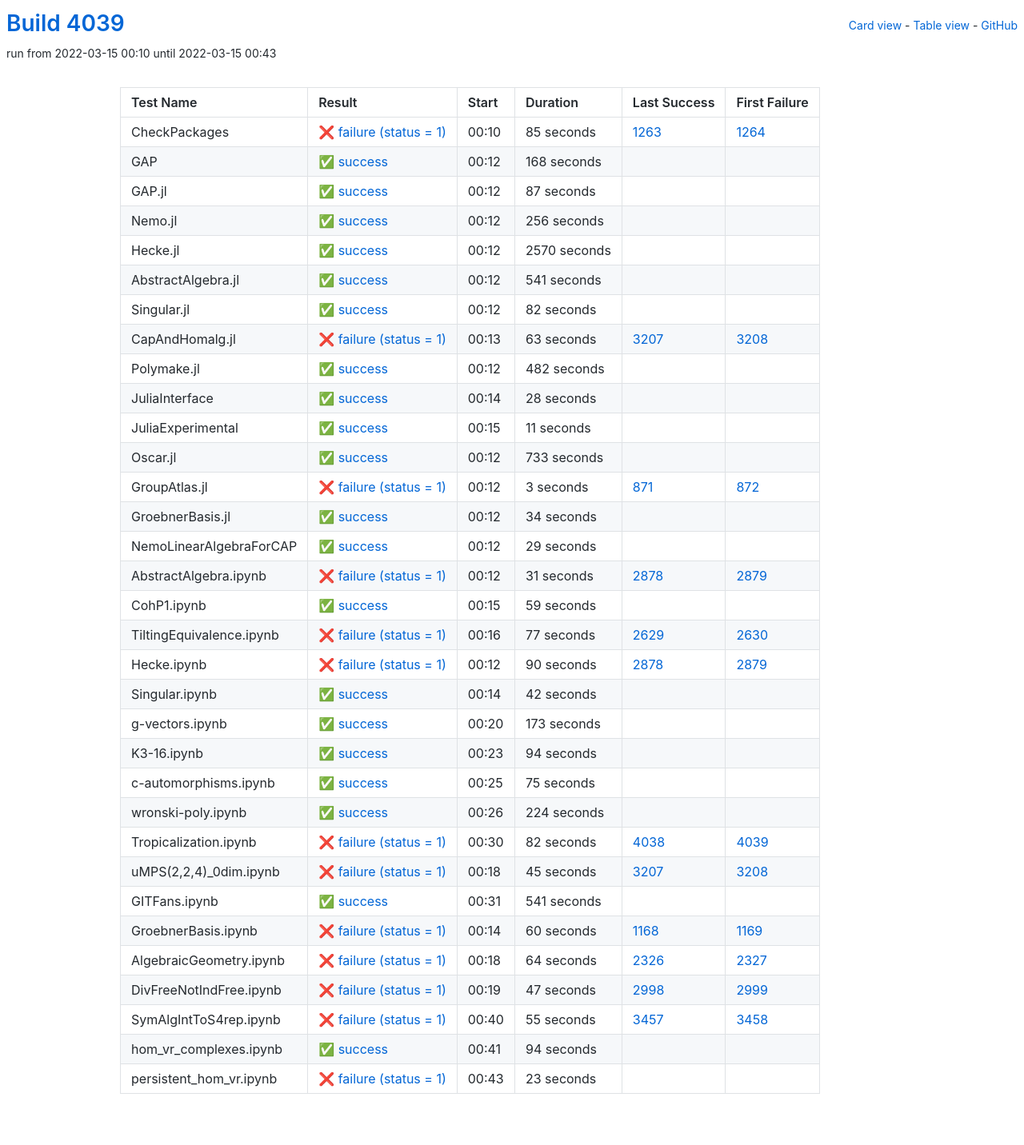
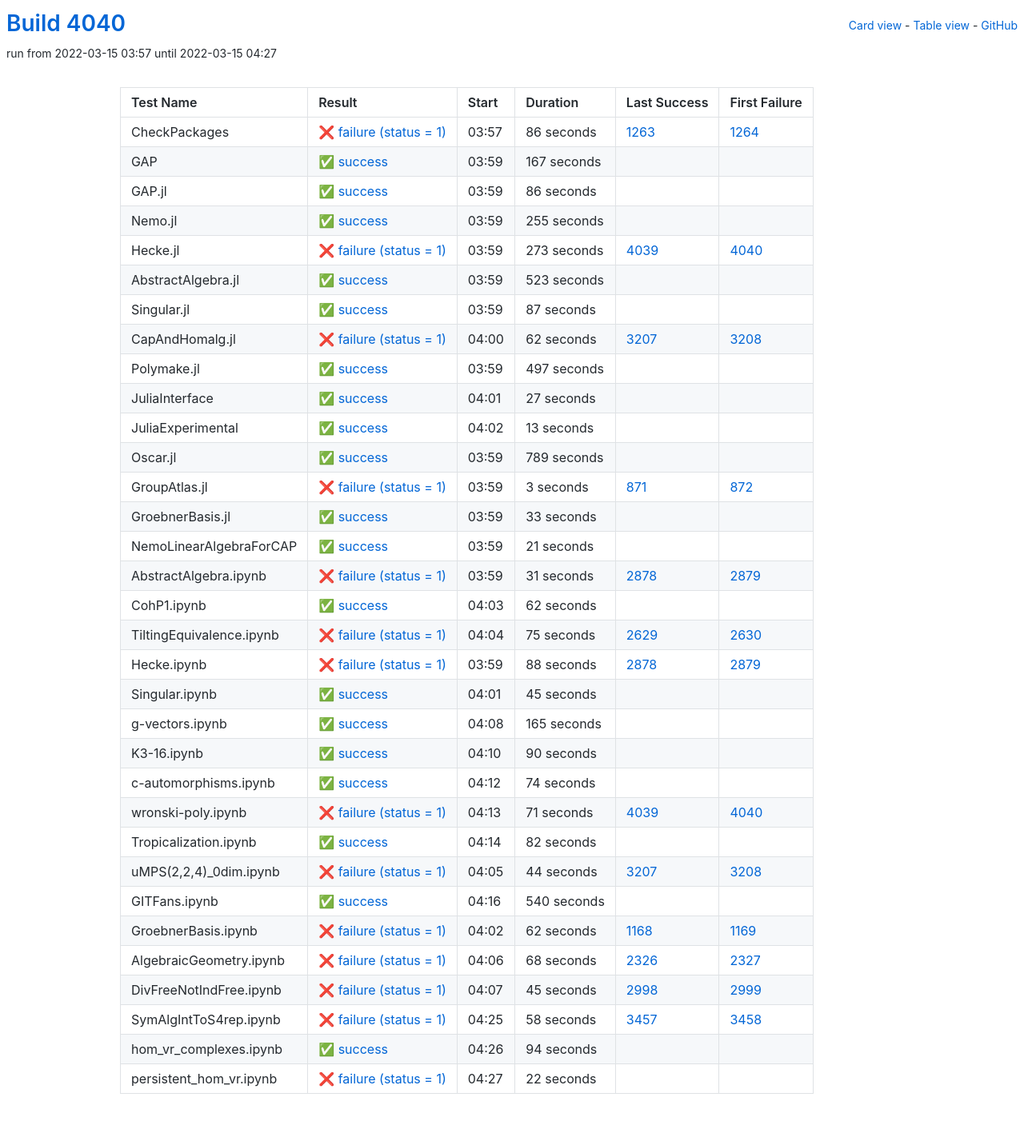
Before and after one commit to oscar-system/oscar-ci-status-stable, a Jekyll site: the page built from table.html, in a window 1280 px wide. Shown: the whole page at 80% size. Built offline with Jekyll 4.4.1, drawn with Linux system fonts in a browser that asks for light colours.

Commit message:
Build #4040

```diff
--- a/_data/ci.yml
+++ b/_data/ci.yml
@@ -1,6 +1,6 @@
 ---
-build: 4039
-build_url: https://oscarci.mathematik.uni-kl.de/job/oscar-stable/4039/
+build: 4040
+build_url: https://oscarci.mathematik.uni-kl.de/job/oscar-stable/4040/
 job: oscar-stable
 organization: oscar-system
 repo: oscar-ci-status-stable
@@ -8,32 +8,80 @@ repourl: https://github.com/oscar-system/oscar-ci-status-stable
 tests:
 - name: CheckPackages
   id: checkpackages
-  log: https://oscarci.mathematik.uni-kl.de/job/oscar-stable/4039/artifact/logs/build-4039/CheckPackages.log
-  start: 2022-03-15 00:10
+  log: https://oscarci.mathematik.uni-kl.de/job/oscar-stable/4040/artifact/logs/build-4040/CheckPackages.log
+  start: 2022-03-15 03:57
   success: false
   exitcode: 1
   status: failure
-  duration: 85
+  duration: 86
   last_success: 1263
   last_success_url: https://oscarci.mathematik.uni-kl.de/job/oscar-stable/1263/
   first_failure: 1264
   first_failure_url: https://oscarci.mathematik.uni-kl.de/job/oscar-stable/1264/
 - name: GAP
   id: gap
-  log: https://oscarci.mathematik.uni-kl.de/job/oscar-stable/4039/artifact/logs/build-4039/GAP.log
-  start: 2022-03-15 00:12
+  log: https://oscarci.mathematik.uni-kl.de/job/oscar-stable/4040/artifact/logs/build-4040/GAP.log
+  start: 2022-03-15 03:59
   success: true
   exitcode: 0
   status: success
-  duration: 168
+  duration: 167
   last_success: false
   last_success_url:
   first_failure: false
   first_failure_url:
 - name: GAP.jl
   id: gap-jl
-  log: https://oscarci.mathematik.uni-kl.de/job/oscar-stable/4039/artifact/logs/build-4039/GAP.jl.log
-  start: 2022-03-15 00:12
+  log: https://oscarci.mathematik.uni-kl.de/job/oscar-stable/4040/artifact/logs/build-4040/GAP.jl.log
+  start: 2022-03-15 03:59
+  success: true
+  exitcode: 0
+  status: success
+  duration: 86
+  last_success: false
+  last_success_url:
+  first_failure: false
+  first_failure_url:
+- name: Nemo.jl
+  id: nemo-jl
+  log: https://oscarci.mathematik.uni-kl.de/job/oscar-stable/4040/artifact/logs/build-4040/Nemo.jl.log
+  start: 2022-03-15 03:59
+  success: true
+  exitcode: 0
+  status: success
+  duration: 255
+  last_success: false
+  last_success_url:
+  first_failure: false
+  first_failure_url:
+- name: Hecke.jl
+  id: hecke-jl
+  log: https://oscarci.mathematik.uni-kl.de/job/oscar-stable/4040/artifact/logs/build-4040/Hecke.jl.log
+  start: 2022-03-15 03:59
+  success: false
+  exitcode: 1
+  status: failure
+  duration: 273
+  last_success: 4039
+  last_success_url: https://oscarci.mathematik.uni-kl.de/job/oscar-stable/4039/
+  first_failure: 4040
+  first_failure_url: https://oscarci.mathematik.uni-kl.de/job/oscar-stable/4040/
+- name: AbstractAlgebra.jl
+  id: abstractalgebra-jl
+  log: https://oscarci.mathematik.uni-kl.de/job/oscar-stable/4040/artifact/logs/build-4040/AbstractAlgebra.jl.log
+  start: 2022-03-15 03:59
+  success: true
+  exitcode: 0
+  status: success
+  duration: 523
+  last_success: false
+  last_success_url:
+  first_failure: false
+  first_failure_url:
+- name: Singular.jl
+  id: singular-jl
+  log: https://oscarci.mathematik.uni-kl.de/job/oscar-stable/4040/artifact/logs/build-4040/Singular.jl.log
+  start: 2022-03-15 03:59
   success: true
   exitcode: 0
   status: success
@@ -42,118 +90,70 @@ tests:
   last_success_url:
   first_failure: false
   first_failure_url:
-- name: Nemo.jl
-  id: nemo-jl
-  log: https://oscarci.mathematik.uni-kl.de/job/oscar-stable/4039/artifact/logs/build-4039/Nemo.jl.log
-  start: 2022-03-15 00:12
-  success: true
-  exitcode: 0
-  status: success
-  duration: 256
-  last_success: false
-  last_success_url:
-  first_failure: false
-  first_failure_url:
-- name: Hecke.jl
-  id: hecke-jl
-  log: https://oscarci.mathematik.uni-kl.de/job/oscar-stable/4039/artifact/logs/build-4039/Hecke.jl.log
-  start: 2022-03-15 00:12
-  success: true
-  exitcode: 0
-  status: success
-  duration: 2570
-  last_success: false
-  last_success_url:
-  first_failure: false
-  first_failure_url:
-- name: AbstractAlgebra.jl
-  id: abstractalgebra-jl
-  log: https://oscarci.mathematik.uni-kl.de/job/oscar-stable/4039/artifact/logs/build-4039/AbstractAlgebra.jl.log
-  start: 2022-03-15 00:12
-  success: true
-  exitcode: 0
-  status: success
-  duration: 541
-  last_success: false
-  last_success_url:
-  first_failure: false
-  first_failure_url:
-- name: Singular.jl
-  id: singular-jl
-  log: https://oscarci.mathematik.uni-kl.de/job/oscar-stable/4039/artifact/logs/build-4039/Singular.jl.log
-  start: 2022-03-15 00:12
-  success: true
-  exitcode: 0
-  status: success
-  duration: 82
-  last_success: false
-  last_success_url:
-  first_failure: false
-  first_failure_url:
 - name: CapAndHomalg.jl
   id: capandhomalg-jl
-  log: https://oscarci.mathematik.uni-kl.de/job/oscar-stable/4039/artifact/logs/build-4039/CapAndHomalg.jl.log
-  start: 2022-03-15 00:13
+  log: https://oscarci.mathematik.uni-kl.de/job/oscar-stable/4040/artifact/logs/build-4040/CapAndHomalg.jl.log
+  start: 2022-03-15 04:00
   success: false
   exitcode: 1
   status: failure
-  duration: 63
+  duration: 62
   last_success: 3207
   last_success_url: https://oscarci.mathematik.uni-kl.de/job/oscar-stable/3207/
   first_failure: 3208
   first_failure_url: https://oscarci.mathematik.uni-kl.de/job/oscar-stable/3208/
 - name: Polymake.jl
   id: polymake-jl
-  log: https://oscarci.mathematik.uni-kl.de/job/oscar-stable/4039/artifact/logs/build-4039/Polymake.jl.log
-  start: 2022-03-15 00:12
+  log: https://oscarci.mathematik.uni-kl.de/job/oscar-stable/4040/artifact/logs/build-4040/Polymake.jl.log
+  start: 2022-03-15 03:59
   success: true
   exitcode: 0
   status: success
-  duration: 482
+  duration: 497
   last_success: false
   last_success_url:
   first_failure: false
   first_failure_url:
 - name: JuliaInterface
   id: juliainterface
-  log: https://oscarci.mathematik.uni-kl.de/job/oscar-stable/4039/artifact/logs/build-4039/JuliaInterface.log
-  start: 2022-03-15 00:14
+  log: https://oscarci.mathematik.uni-kl.de/job/oscar-stable/4040/artifact/logs/build-4040/JuliaInterface.log
+  start: 2022-03-15 04:01
   success: true
   exitcode: 0
   status: success
-  duration: 28
+  duration: 27
   last_success: false
   last_success_url:
   first_failure: false
   first_failure_url:
 - name: JuliaExperimental
   id: juliaexperimental
-  log: https://oscarci.mathematik.uni-kl.de/job/oscar-stable/4039/artifact/logs/build-4039/JuliaExperimental.log
-  start: 2022-03-15 00:15
+  log: https://oscarci.mathematik.uni-kl.de/job/oscar-stable/4040/artifact/logs/build-4040/JuliaExperimental.log
+  start: 2022-03-15 04:02
   success: true
   exitcode: 0
   status: success
-  duration: 11
+  duration: 13
   last_success: false
   last_success_url:
   first_failure: false
   first_failure_url:
 - name: Oscar.jl
   id: oscar-jl
-  log: https://oscarci.mathematik.uni-kl.de/job/oscar-stable/4039/artifact/logs/build-4039/Oscar.jl.log
-  start: 2022-03-15 00:12
+  log: https://oscarci.mathematik.uni-kl.de/job/oscar-stable/4040/artifact/logs/build-4040/Oscar.jl.log
+  start: 2022-03-15 03:59
   success: true
   exitcode: 0
   status: success
-  duration: 733
+  duration: 789
   last_success: false
   last_success_url:
   first_failure: false
   first_failure_url:
 - name: GroupAtlas.jl
   id: groupatlas-jl
-  log: https://oscarci.mathematik.uni-kl.de/job/oscar-stable/4039/artifact/logs/build-4039/GroupAtlas.jl.log
-  start: 2022-03-15 00:12
+  log: https://oscarci.mathematik.uni-kl.de/job/oscar-stable/4040/artifact/logs/build-4040/GroupAtlas.jl.log
+  start: 2022-03-15 03:59
   success: false
   exitcode: 1
   status: failure
@@ -164,32 +164,32 @@ tests:
   first_failure_url: https://oscarci.mathematik.uni-kl.de/job/oscar-stable/872/
 - name: GroebnerBasis.jl
   id: groebnerbasis-jl
-  log: https://oscarci.mathematik.uni-kl.de/job/oscar-stable/4039/artifact/logs/build-4039/GroebnerBasis.jl.log
-  start: 2022-03-15 00:12
+  log: https://oscarci.mathematik.uni-kl.de/job/oscar-stable/4040/artifact/logs/build-4040/GroebnerBasis.jl.log
+  start: 2022-03-15 03:59
   success: true
   exitcode: 0
   status: success
-  duration: 34
+  duration: 33
   last_success: false
   last_success_url:
   first_failure: false
   first_failure_url:
 - name: NemoLinearAlgebraForCAP
   id: nemolinearalgebraforcap
-  log: https://oscarci.mathematik.uni-kl.de/job/oscar-stable/4039/artifact/logs/build-4039/NemoLinearAlgebraForCAP.log
-  start: 2022-03-15 00:12
+  log: https://oscarci.mathematik.uni-kl.de/job/oscar-stable/4040/artifact/logs/build-4040/NemoLinearAlgebraForCAP.log
+  start: 2022-03-15 03:59
   success: true
   exitcode: 0
   status: success
-  duration: 29
+  duration: 21
   last_success: false
   last_success_url:
   first_failure: false
   first_failure_url:
 - name: AbstractAlgebra.ipynb
   id: abstractalgebra-ipynb
-  log: https://oscarci.mathematik.uni-kl.de/job/oscar-stable/4039/artifact/logs/build-4039/AbstractAlgebra.ipynb.log
-  start: 2022-03-15 00:12
+  log: https://oscarci.mathematik.uni-kl.de/job/oscar-stable/4040/artifact/logs/build-4040/AbstractAlgebra.ipynb.log
+  start: 2022-03-15 03:59
   success: false
   exitcode: 1
   status: failure
@@ -200,188 +200,188 @@ tests:
   first_failure_url: https://oscarci.mathematik.uni-kl.de/job/oscar-stable/2879/
 - name: CohP1.ipynb
   id: cohp1-ipynb
-  log: https://oscarci.mathematik.uni-kl.de/job/oscar-stable/4039/artifact/logs/build-4039/CohP1.ipynb.log
-  start: 2022-03-15 00:15
+  log: https://oscarci.mathematik.uni-kl.de/job/oscar-stable/4040/artifact/logs/build-4040/CohP1.ipynb.log
+  start: 2022-03-15 04:03
   success: true
   exitcode: 0
   status: success
-  duration: 59
+  duration: 62
   last_success: false
   last_success_url:
   first_failure: false
   first_failure_url:
 - name: TiltingEquivalence.ipynb
   id: tiltingequivalence-ipynb
-  log: https://oscarci.mathematik.uni-kl.de/job/oscar-stable/4039/artifact/logs/build-4039/TiltingEquivalence.ipynb.log
-  start: 2022-03-15 00:16
+  log: https://oscarci.mathematik.uni-kl.de/job/oscar-stable/4040/artifact/logs/build-4040/TiltingEquivalence.ipynb.log
+  start: 2022-03-15 04:04
   success: false
   exitcode: 1
   status: failure
-  duration: 77
+  duration: 75
   last_success: 2629
   last_success_url: https://oscarci.mathematik.uni-kl.de/job/oscar-stable/2629/
   first_failure: 2630
   first_failure_url: https://oscarci.mathematik.uni-kl.de/job/oscar-stable/2630/
 - name: Hecke.ipynb
   id: hecke-ipynb
-  log: https://oscarci.mathematik.uni-kl.de/job/oscar-stable/4039/artifact/logs/build-4039/Hecke.ipynb.log
-  start: 2022-03-15 00:12
+  log: https://oscarci.mathematik.uni-kl.de/job/oscar-stable/4040/artifact/logs/build-4040/Hecke.ipynb.log
+  start: 2022-03-15 03:59
   success: false
   exitcode: 1
   status: failure
-  duration: 90
+  duration: 88
   last_success: 2878
   last_success_url: https://oscarci.mathematik.uni-kl.de/job/oscar-stable/2878/
   first_failure: 2879
   first_failure_url: https://oscarci.mathematik.uni-kl.de/job/oscar-stable/2879/
 - name: Singular.ipynb
   id: singular-ipynb
-  log: https://oscarci.mathematik.uni-kl.de/job/oscar-stable/4039/artifact/logs/build-4039/Singular.ipynb.log
-  start: 2022-03-15 00:14
+  log: https://oscarci.mathematik.uni-kl.de/job/oscar-stable/4040/artifact/logs/build-4040/Singular.ipynb.log
+  start: 2022-03-15 04:01
   success: true
   exitcode: 0
   status: success
-  duration: 42
+  duration: 45
   last_success: false
   last_success_url:
   first_failure: false
   first_failure_url:
 - name: g-vectors.ipynb
   id: g-vectors-ipynb
-  log: https://oscarci.mathematik.uni-kl.de/job/oscar-stable/4039/artifact/logs/build-4039/g-vectors.ipynb.log
-  start: 2022-03-15 00:20
+  log: https://oscarci.mathematik.uni-kl.de/job/oscar-stable/4040/artifact/logs/build-4040/g-vectors.ipynb.log
+  start: 2022-03-15 04:08
   success: true
   exitcode: 0
   status: success
-  duration: 173
+  duration: 165
   last_success: false
   last_success_url:
   first_failure: false
   first_failure_url:
 - name: K3-16.ipynb
   id: k3-16-ipynb
-  log: https://oscarci.mathematik.uni-kl.de/job/oscar-stable/4039/artifact/logs/build-4039/K3-16.ipynb.log
-  start: 2022-03-15 00:23
+  log: https://oscarci.mathematik.uni-kl.de/job/oscar-stable/4040/artifact/logs/build-4040/K3-16.ipynb.log
+  start: 2022-03-15 04:10
   success: true
   exitcode: 0
   status: success
-  duration: 94
+  duration: 90
   last_success: false
   last_success_url:
   first_failure: false
   first_failure_url:
 - name: c-automorphisms.ipynb
   id: c-automorphisms-ipynb
-  log: https://oscarci.mathematik.uni-kl.de/job/oscar-stable/4039/artifact/logs/build-4039/c-automorphisms.ipynb.log
-  start: 2022-03-15 00:25
+  log: https://oscarci.mathematik.uni-kl.de/job/oscar-stable/4040/artifact/logs/build-4040/c-automorphisms.ipynb.log
+  start: 2022-03-15 04:12
   success: true
   exitcode: 0
   status: success
-  duration: 75
+  duration: 74
   last_success: false
   last_success_url:
   first_failure: false
   first_failure_url:
 - name: wronski-poly.ipynb
   id: wronski-poly-ipynb
-  log: https://oscarci.mathematik.uni-kl.de/job/oscar-stable/4039/artifact/logs/build-4039/wronski-poly.ipynb.log
-  start: 2022-03-15 00:26
+  log: https://oscarci.mathematik.uni-kl.de/job/oscar-stable/4040/artifact/logs/build-4040/wronski-poly.ipynb.log
+  start: 2022-03-15 04:13
+  success: false
+  exitcode: 1
+  status: failure
+  duration: 71
+  last_success: 4039
+  last_success_url: https://oscarci.mathematik.uni-kl.de/job/oscar-stable/4039/
+  first_failure: 4040
+  first_failure_url: https://oscarci.mathematik.uni-kl.de/job/oscar-stable/4040/
+- name: Tropicalization.ipynb
+  id: tropicalization-ipynb
+  log: https://oscarci.mathematik.uni-kl.de/job/oscar-stable/4040/artifact/logs/build-4040/Tropicalization.ipynb.log
+  start: 2022-03-15 04:14
   success: true
   exitcode: 0
   status: success
-  duration: 224
+  duration: 82
   last_success: false
   last_success_url:
   first_failure: false
   first_failure_url:
-- name: Tropicalization.ipynb
-  id: tropicalization-ipynb
-  log: https://oscarci.mathematik.uni-kl.de/job/oscar-stable/4039/artifact/logs/build-4039/Tropicalization.ipynb.log
-  start: 2022-03-15 00:30
+- name: uMPS(2,2,4)_0dim.ipynb
+  id: umps-2-2-4-0dim-ipynb
+  log: https://oscarci.mathematik.uni-kl.de/job/oscar-stable/4040/artifact/logs/build-4040/uMPS-2-2-4-_0dim.ipynb.log
+  start: 2022-03-15 04:05
   success: false
   exitcode: 1
   status: failure
-  duration: 82
-  last_success: 4038
-  last_success_url: https://oscarci.mathematik.uni-kl.de/job/oscar-stable/4038/
-  first_failure: 4039
-  first_failure_url: https://oscarci.mathematik.uni-kl.de/job/oscar-stable/4039/
-- name: uMPS(2,2,4)_0dim.ipynb
-  id: umps-2-2-4-0dim-ipynb
-  log: https://oscarci.mathematik.uni-kl.de/job/oscar-stable/4039/artifact/logs/build-4039/uMPS-2-2-4-_0dim.ipynb.log
-  start: 2022-03-15 00:18
-  success: false
-  exitcode: 1
-  status: failure
-  duration: 45
+  duration: 44
   last_success: 3207
   last_success_url: https://oscarci.mathematik.uni-kl.de/job/oscar-stable/3207/
   first_failure: 3208
   first_failure_url: https://oscarci.mathematik.uni-kl.de/job/oscar-stable/3208/
 - name: GITFans.ipynb
   id: gitfans-ipynb
-  log: https://oscarci.mathematik.uni-kl.de/job/oscar-stable/4039/artifact/logs/build-4039/GITFans.ipynb.log
-  start: 2022-03-15 00:31
+  log: https://oscarci.mathematik.uni-kl.de/job/oscar-stable/4040/artifact/logs/build-4040/GITFans.ipynb.log
+  start: 2022-03-15 04:16
   success: true
   exitcode: 0
   status: success
-  duration: 541
+  duration: 540
   last_success: false
   last_success_url:
   first_failure: false
   first_failure_url:
 - name: GroebnerBasis.ipynb
   id: groebnerbasis-ipynb
-  log: https://oscarci.mathematik.uni-kl.de/job/oscar-stable/4039/artifact/logs/build-4039/GroebnerBasis.ipynb.log
-  start: 2022-03-15 00:14
+  log: https://oscarci.mathematik.uni-kl.de/job/oscar-stable/4040/artifact/logs/build-4040/GroebnerBasis.ipynb.log
+  start: 2022-03-15 04:02
   success: false
   exitcode: 1
   status: failure
-  duration: 60
+  duration: 62
   last_success: 1168
   last_success_url: https://oscarci.mathematik.uni-kl.de/job/oscar-stable/1168/
   first_failure: 1169
   first_failure_url: https://oscarci.mathematik.uni-kl.de/job/oscar-stable/1169/
 - name: AlgebraicGeometry.ipynb
   id: algebraicgeometry-ipynb
-  log: https://oscarci.mathematik.uni-kl.de/job/oscar-stable/4039/artifact/logs/build-4039/AlgebraicGeometry.ipynb.log
-  start: 2022-03-15 00:18
+  log: https://oscarci.mathematik.uni-kl.de/job/oscar-stable/4040/artifact/logs/build-4040/AlgebraicGeometry.ipynb.log
+  start: 2022-03-15 04:06
   success: false
   exitcode: 1
   status: failure
-  duration: 64
+  duration: 68
   last_success: 2326
   last_success_url: https://oscarci.mathematik.uni-kl.de/job/oscar-stable/2326/
   first_failure: 2327
   first_failure_url: https://oscarci.mathematik.uni-kl.de/job/oscar-stable/2327/
 - name: DivFreeNotIndFree.ipynb
   id: divfreenotindfree-ipynb
-  log: https://oscarci.mathematik.uni-kl.de/job/oscar-stable/4039/artifact/logs/build-4039/DivFreeNotIndFree.ipynb.log
-  start: 2022-03-15 00:19
+  log: https://oscarci.mathematik.uni-kl.de/job/oscar-stable/4040/artifact/logs/build-4040/DivFreeNotIndFree.ipynb.log
+  start: 2022-03-15 04:07
   success: false
   exitcode: 1
   status: failure
-  duration: 47
+  duration: 45
   last_success: 2998
   last_success_url: https://oscarci.mathematik.uni-kl.de/job/oscar-stable/2998/
   first_failure: 2999
   first_failure_url: https://oscarci.mathematik.uni-kl.de/job/oscar-stable/2999/
 - name: SymAlgIntToS4rep.ipynb
   id: symalginttos4rep-ipynb
-  log: https://oscarci.mathematik.uni-kl.de/job/oscar-stable/4039/artifact/logs/build-4039/SymAlgIntToS4rep.ipynb.log
-  start: 2022-03-15 00:40
+  log: https://oscarci.mathematik.uni-kl.de/job/oscar-stable/4040/artifact/logs/build-4040/SymAlgIntToS4rep.ipynb.log
+  start: 2022-03-15 04:25
   success: false
   exitcode: 1
   status: failure
-  duration: 55
+  duration: 58
   last_success: 3457
   last_success_url: https://oscarci.mathematik.uni-kl.de/job/oscar-stable/3457/
   first_failure: 3458
   first_failure_url: https://oscarci.mathematik.uni-kl.de/job/oscar-stable/3458/
 - name: hom_vr_complexes.ipynb
   id: hom-vr-complexes-ipynb
-  log: https://oscarci.mathematik.uni-kl.de/job/oscar-stable/4039/artifact/logs/build-4039/hom_vr_complexes.ipynb.log
-  start: 2022-03-15 00:41
+  log: https://oscarci.mathematik.uni-kl.de/job/oscar-stable/4040/artifact/logs/build-4040/hom_vr_complexes.ipynb.log
+  start: 2022-03-15 04:26
   success: true
   exitcode: 0
   status: success
@@ -392,12 +392,12 @@ tests:
   first_failure_url:
 - name: persistent_hom_vr.ipynb
   id: persistent-hom-vr-ipynb
-  log: https://oscarci.mathematik.uni-kl.de/job/oscar-stable/4039/artifact/logs/build-4039/persistent_hom_vr.ipynb.log
-  start: 2022-03-15 00:43
+  log: https://oscarci.mathematik.uni-kl.de/job/oscar-stable/4040/artifact/logs/build-4040/persistent_hom_vr.ipynb.log
+  start: 2022-03-15 04:27
   success: false
   exitcode: 1
   status: failure
-  duration: 23
+  duration: 22
   last_success: false
   last_success_url:
   first_failure: false
```
Also changed, not shown: README.md.
